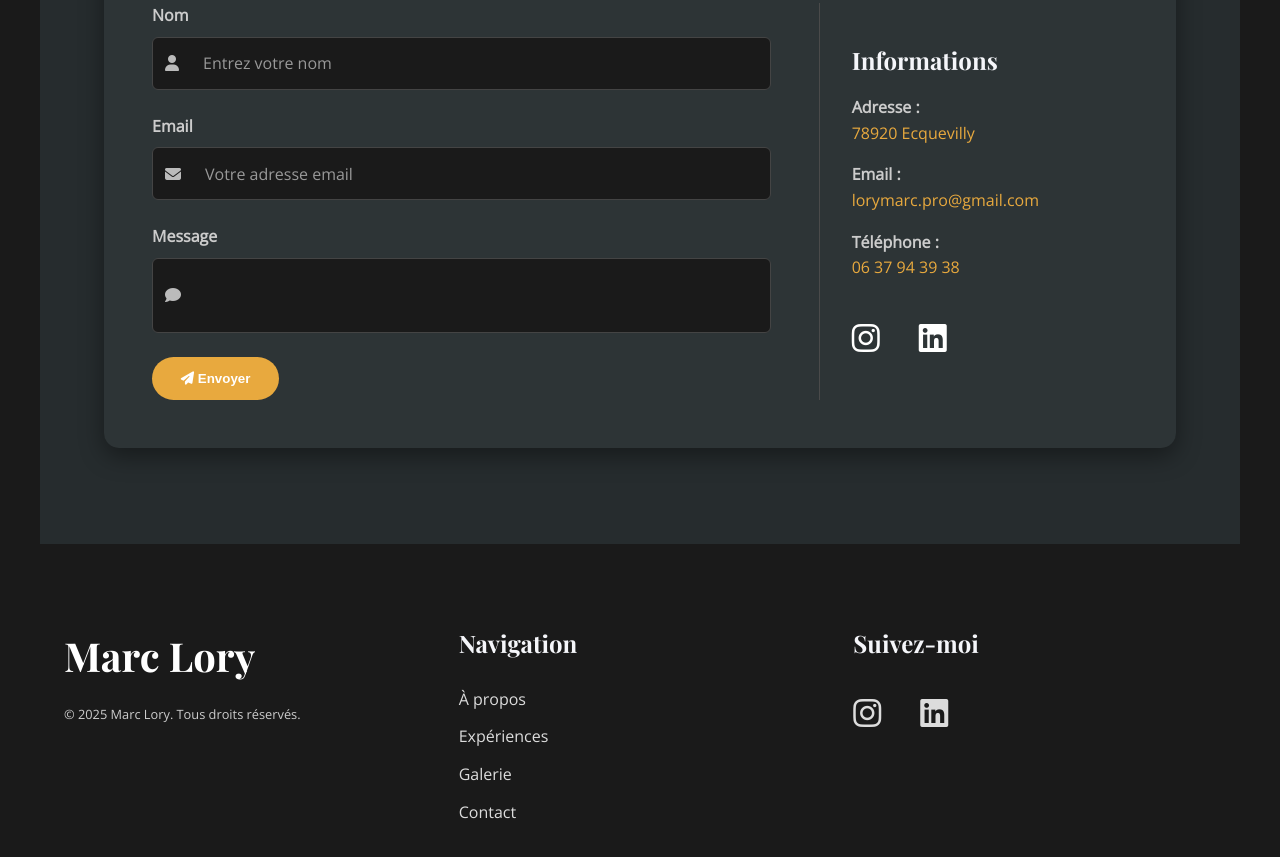
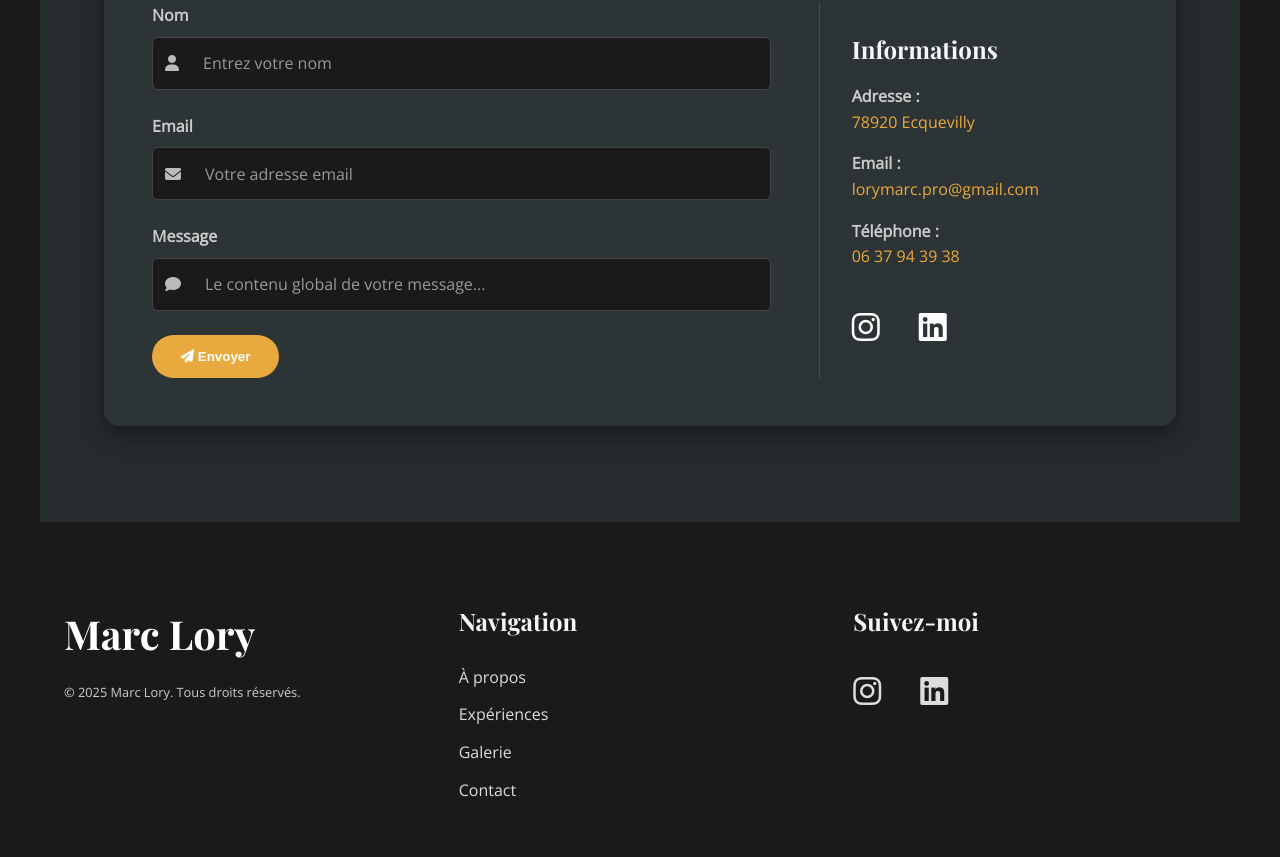
Before and after one commit to DevHertox/marc_lory, a plain HTML site: page index.html in a window 1280 px wide. Shown: the part 3370-4227 px from the top of the page. Drawn offline with nearby package versions, Linux system fonts and the light colour scheme.

Commit message:
Update index.html

```diff
--- a/index.html
+++ b/index.html
@@ -275,7 +275,7 @@
 					    <label for="message">Message</label>
 					    <div class="input-icon">
 					      <i class="fas fa-comment"></i>
-					      <textarea id="message" name="message" placeholder="Le contenu global de votre message..." required> </textarea>
+					      <input type="message" id="message" name="_message" placeholder="Le contenu global de votre message..." required>
 					    </div>
 					  </div>
 					  <button type="submit" class="btn"><i class="fas fa-paper-plane"></i> Envoyer</button>
```
